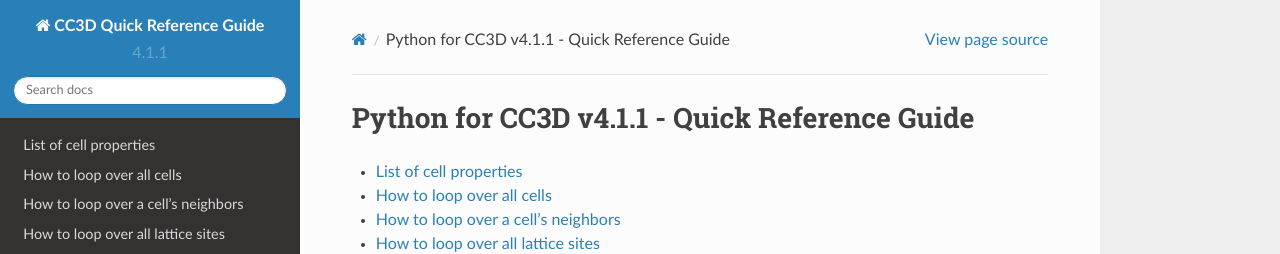
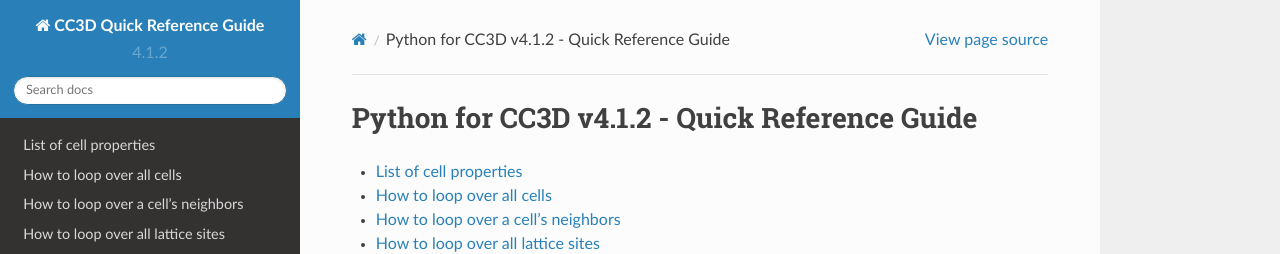
Before and after one commit to tjsego/CC3DQuickReferenceGuide, a Sphinx documentation site: the page built from docs/index.rst, in a window 1280 px wide. Shown: the top 254 px of the page. Built offline with Sphinx 7.4.7 and the Read the Docs theme 2.0.0, drawn with Linux system fonts in a browser that asks for light colours.

Commit message:
Version info update for v 4.1.2

```diff
--- a/docs/conf.py
+++ b/docs/conf.py
@@ -58,9 +58,9 @@ author = u'Julio Belmonte, Maciej Swat, T.J. Sego, James A. Glazier'
 # built documents.
 #
 # The short X.Y version.
-version = u'4.1.1'
+version = u'4.1.2'
 # The full version, including alpha/beta/rc tags.
-release = u'4.1.1'
+release = u'4.1.2'
 
 # The language for content autogenerated by Sphinx. Refer to documentation
 # for a list of supported languages.
--- a/docs/index.rst
+++ b/docs/index.rst
@@ -2,7 +2,7 @@
 
 
 =======================================================
-Python for CC3D v4.1.1 - Quick Reference Guide
+Python for CC3D v4.1.2 - Quick Reference Guide
 =======================================================
 
 .. toctree::
```
